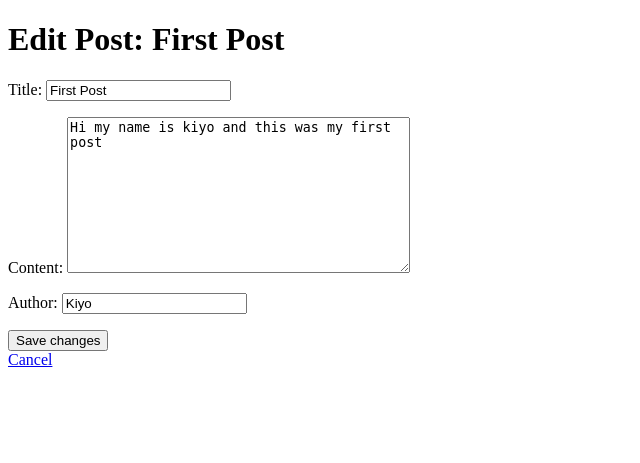
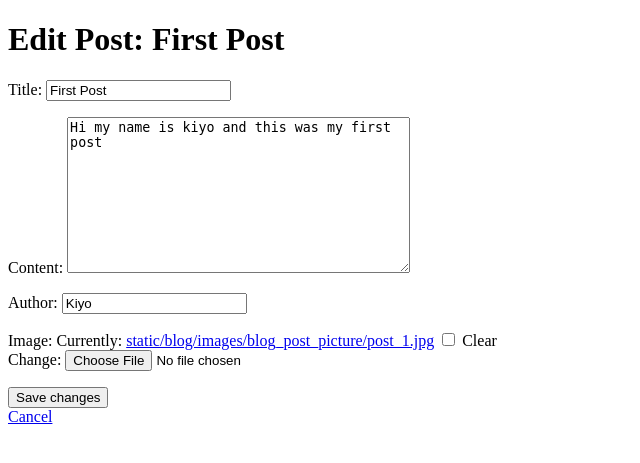
Before and after one commit to eigenlambda123/blog_app, a Django app: page /post/1/edit in a window 1280 px wide. Shown: the top 463 px of the page, without its empty margins (0-640 px from the left). Run offline with Django 4.2, Linux system fonts and the light colour scheme; data comes from the database, SQL or seed files in the repository; both versions use the stored data as it was after the commit.

Commit message:
- Blog Post Picture Feature Added

```diff
--- a/blog/admin.py
+++ b/blog/admin.py
@@ -3,3 +3,7 @@ from .models import Post, Profile
 
 admin.site.register(Post)
 admin.site.register(Profile)
+class PostAdmin(admin.ModelAdmin):
+    list_display = ('title', 'author', 'created_at', 'updated_at')
+    fields = ('title', 'content', 'author', 'image', 'created_at', 'updated_at')  # Add 'image' here
+    readonly_fields = ('created_at', 'updated_at')
--- a/blog/forms.py
+++ b/blog/forms.py
@@ -8,7 +8,7 @@ from django.contrib.auth.models import User
 class PostForm(forms.ModelForm):
     class Meta:
         model = Post
-        fields = ['title', 'content', 'author']
+        fields = ['title', 'content', 'author', 'image']
 
 
 class CustomUserCreation(UserCreationForm):
--- a/blog/models.py
+++ b/blog/models.py
@@ -6,8 +6,12 @@ class Post(models.Model):
     title = models.CharField(max_length=200)
     content = models.TextField()
     author = models.CharField(max_length=100)
+    image = models.ImageField(upload_to='static/blog/images/blog_post_picture', blank=True, null=True)  # Add this field
     created_at = models.DateTimeField(default=now)
     updated_at = models.DateTimeField(auto_now=True)
+
+    class Meta:
+        ordering = ['-created_at']
 
     def __str__(self):
         return self.title
@@ -16,7 +20,7 @@ class Post(models.Model):
 class Profile(models.Model):
     user = models.OneToOneField(User, on_delete=models.CASCADE)
     bio = models.TextField(max_length=500, blank=True)
-    profile_picture = models.ImageField(upload_to='profile_pics', blank=True, null=True)
+    profile_picture = models.ImageField(upload_to='static/blog/images/profile_pics', blank=True, null=True)
     location = models.CharField(max_length=100, blank=True, null=True)
 
     def __str__(self):
--- a/blog/templates/blog/add_post.html
+++ b/blog/templates/blog/add_post.html
@@ -7,7 +7,7 @@
 </head>
 <body>
     <h1>Add a New Blog Post</h1>
-    <form method="post">
+    <form method="post" enctype="multipart/form-data">
         {% csrf_token %}
         {{ form.as_p }}
         <button type="submit">Add Post</button>
--- a/blog/templates/blog/login.html
+++ b/blog/templates/blog/login.html
@@ -11,7 +11,7 @@
     <link rel="stylesheet" href="{% static 'blog/fonts/material-icon/css/material-design-iconic-font.min.css' %}">
 
     <!-- Main css -->
-    <link rel="stylesheet" href="{% static 'blog/css/style.css' %}">
+    <link rel="stylesheet" href="{% static 'blog/css/login_register.css' %}">
 </head>
 <body>
 <div class="main">
--- a/blog/templates/blog/register.html
+++ b/blog/templates/blog/register.html
@@ -10,7 +10,7 @@
      <link rel="stylesheet" href="{% static 'blog/fonts/material-icon/css/material-design-iconic-font.min.css' %}">
 
      <!-- Main css -->
-     <link rel="stylesheet" href="{% static 'blog/css/style.css' %}">
+     <link rel="stylesheet" href="{% static 'blog/css/login_register' %}">
     <title>Register</title>
 </head>
 <body>
--- a/blog/urls.py
+++ b/blog/urls.py
@@ -20,3 +20,4 @@ urlpatterns = [
 
 if settings.DEBUG:
     urlpatterns += static(settings.MEDIA_URL, document_root=settings.MEDIA_ROOT)
+    urlpatterns += static(settings.STATIC_URL, document_root=settings.STATIC_ROOT)
--- a/blog/views.py
+++ b/blog/views.py
@@ -32,7 +32,7 @@ def profile(request):
 # Get add post view
 def add_post(request):
     if request.method == 'POST':
-        form = PostForm(request.POST)  # Basically get the Post form
+        form = PostForm(request.POST, request.FILES)  # Basically get the Post form
         if form.is_valid():
             form.save()
             return redirect('home')
@@ -110,3 +110,9 @@ def custom_login(request):
 def custom_logout(request):
     logout(request)  # This logs out the user
     return redirect('home')  # Redirects to home page after logout
+
+
+# Ordering Edit
+def home(request):
+    posts = Post.objects.all().order_by('-created_at')  # Order by 'created_at' descending
+    return render(request, 'blog/home.html', {'posts': posts})
--- a/blog_app/settings.py
+++ b/blog_app/settings.py
@@ -111,8 +111,11 @@ STATIC_URL = '/static/'
 
 
 # Media settings
+import os
+
 MEDIA_URL = '/media/'
-MEDIA_ROOT = BASE_DIR / 'media'
+MEDIA_ROOT = os.path.join(BASE_DIR, 'media/')
+
 
 
 
```
Also changed, not shown: blog/static/blog/css/main.css (added, +9 -0 lines), blog/templates/blog/home.html (+10 -10 lines), blog/migrations/0003_post_image_alter_profile_profile_picture.py (added), blog/static/blog/css/login_register.css (renamed from blog/static/blog/css/style.css), blog/static/blog/images/blog_post_picture/default.jpg (added), blog/static/blog/images/blog_post_picture/post_1.jpg (added), blog/static/blog/images/profile_pics/default.jpg (added), db.sqlite3, media/static/blog/images/blog_post_picture/post_1.jpg (added).
